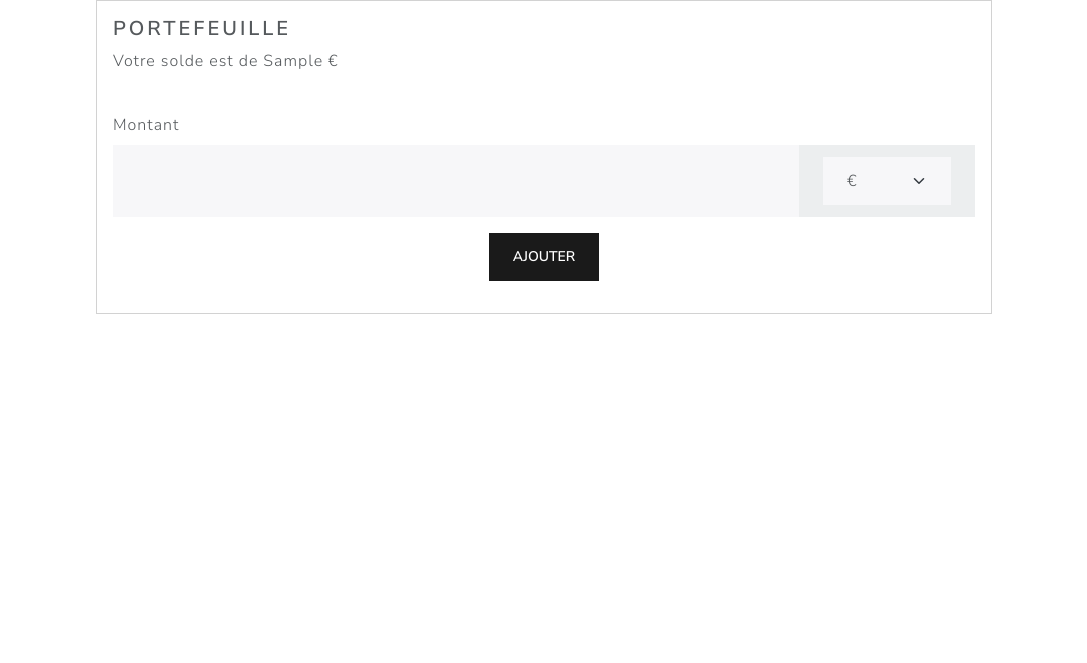
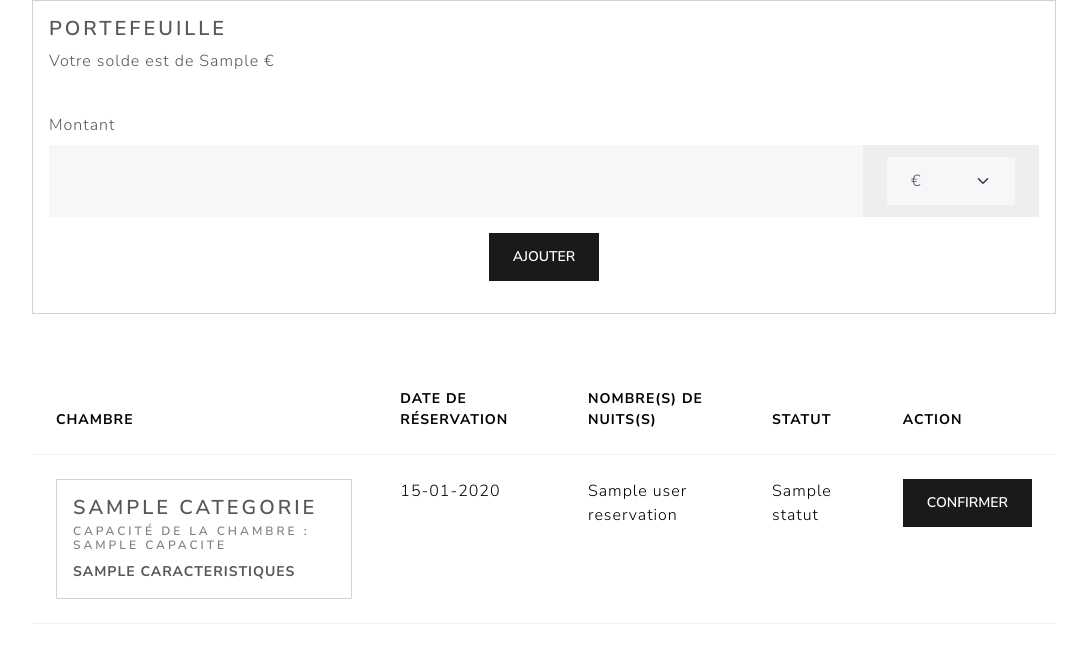
Before and after one commit to Maxime-Godefroy/XYZHotel, a Symfony app: template ServiceFrontEnd/XYZUserHub/templates/home/compte.html.twig in a window 1280 px wide. Shown: the part 92-755 px from the top of the page, without its empty margins (96-1183 px from the left). Run offline with Twig, Linux system fonts and the light colour scheme; the template is opened without the code that fills it: most values are stand-ins (such as "Sample title", 1, 10 or a date in 2020); some libraries are stand-ins or nearby versions.

Commit message:
compte terminé

```diff
--- a/ServiceBackEnd/api/src/Controller/ComptesClientsController.php
+++ b/ServiceBackEnd/api/src/Controller/ComptesClientsController.php
@@ -113,8 +113,7 @@ class ComptesClientsController extends AbstractController
             return new JsonResponse(['message' => 'Toutes les informations requises doivent être fournies.'], Response::HTTP_BAD_REQUEST);
         }
 
-        $client_id = $request->get('client_id');
-        $client = $entityManager->getRepository(Clients::class)->find($client_id);
+        $client = $compteClient->getClient();;
 
         if (!$client) {
             return new JsonResponse(['message' => 'Client non trouvé.'], Response::HTTP_NOT_FOUND);
--- a/ServiceBackEnd/api/src/Controller/ReservationsController.php
+++ b/ServiceBackEnd/api/src/Controller/ReservationsController.php
@@ -243,7 +243,7 @@ class ReservationsController extends AbstractController
         }
 
         $compteClient->setSoldePortefeuille($compteClient->getSoldePortefeuille() - $montantRestant);
-        $reservation->setStatut('Confirmée');
+        $reservation->setStatut('Confirmé');
 
         try {
             $entityManager->flush();
--- a/ServiceFrontEnd/XYZUserHub/templates/chambre/index.html.twig
+++ b/ServiceFrontEnd/XYZUserHub/templates/chambre/index.html.twig
@@ -2,7 +2,7 @@
 
     {% include 'header.html.twig' %}
 
-    <div class="container">
+    <div class="container" style="max-width: 80%; margin: 50px auto;">
         {% for item in data %}
             <div class="row g-0 border rounded overflow-hidden flex-md-row mb-4 shadow-sm h-md-250 position-relative">
                 <img src="{{ asset('images/' ~ item.categorie ~ '.png') }}" class="col-auto d-none d-lg-block" width="100%" height="300em" alt="{{ item.categorie }}">
--- a/ServiceFrontEnd/XYZUserHub/templates/home/compte.html.twig
+++ b/ServiceFrontEnd/XYZUserHub/templates/home/compte.html.twig
@@ -2,10 +2,10 @@
 
     {% include 'header.html.twig' %}
 
-    <div class="card" style="max-width: 70%; margin: auto;">
+    <div class="card" style="max-width: 80%; margin: auto;">
         <div class="card-body">
             <h4 class="card-title">Portefeuille</h4>
-            <p class="card-text">Votre solde est de {{ data.soldePortefeuille }} €</p>
+            <p class="card-text">Votre solde est de {{ solde.soldePortefeuille }} €</p>
             <form method="post" action="{{ path('app_compte') }}">
                 <div class="form-group">
                     <label class="form-label mt-4">Montant</label>
@@ -31,5 +31,52 @@
         </div>
     </div>
 
+    <table class="table table-hover" style="max-width: 80%; margin: 50px auto;">
+        <thead>
+            <tr>
+                <th scope="col">Chambre</th>
+                <th scope="col">Date de réservation</th>
+                <th scope="col">Nombre(s) de nuits(s)</th>
+                <th scope="col">Statut</th>
+                {% set showActions = false %}
+                {% for reservation in userReservations %}
+                    {% if reservation.statut != 'Confirmé' %}
+                        {% set showActions = true %}
+                        <th scope="col">Action</th>
+                    {% endif %}
+                {% endfor %}
+            </tr>
+        </thead>
+        <tbody>
+            {% for reservation in userReservations %}
+                <tr>
+                    <th scope="row">
+                        <div class="card">
+                            <div class="card-body">
+                                <h4 class="card-title">{{ reservation.chambre.categorie }}</h4>
+                                <h6 class="card-subtitle mb-2 text-muted">Capacité de la chambre : {{ reservation.chambre.capacite }}</h6>
+                                <p class="card-text">{{ reservation.chambre.caracteristiques }}</p>
+                            </div>
+                        </div>
+                    </th>
+                    <td>{{ reservation.dateCheckin|date('d-m-Y') }}</td>
+                    <td>{{ reservation.nombreNuits }}</td>
+                    <td>{{ reservation.statut }}</td>
+                    {% if showActions %}
+                        {% if reservation.statut != 'Confirmé' %}
+                            <td>
+                                <form method="post" action="{{ path('app_confirm_reservation', {'id': reservation.id}) }}">
+                                    <button type="submit" class="btn btn-primary">Confirmer</button>
+                                </form>
+                            </td>
+                        {% else %}
+                            <td></td>
+                        {% endif %}
+                    {% endif %}
+                </tr>
+            {% endfor %}
+        </tbody>
+    </table>
+
 
 {% endblock %}
--- a/ServiceFrontEnd/XYZUserHub/templates/home/index.html.twig
+++ b/ServiceFrontEnd/XYZUserHub/templates/home/index.html.twig
@@ -2,7 +2,7 @@
 
     {% include 'header.html.twig' %}
 
-    <div class="card mb-3" style="max-width: 70%; margin: auto;">
+    <div class="card mb-3" style="max-width: 80%; margin: 50px auto;">
         <img src="{{ asset('images/devanture.png') }}" class="d-block user-select-none" width="100%" height="100%" alt="devanture">
         <div class="card-body">
             <p class="card-text">
@@ -11,7 +11,7 @@
         </div>
     </div>
 
-    <div class="container" style="margin: auto;">
+    <div class="container" style="max-width: 80%; margin: 50px auto;">
         <div class="row">
         {% for item in data %}
             <div class="col card mb-3">
```
Also changed, not shown: ServiceFrontEnd/XYZUserHub/src/Controller/HomeController.php (+38 -3 lines), ServiceFrontEnd/XYZUserHub/src/Service/ApiService.php (+9 -4 lines).
